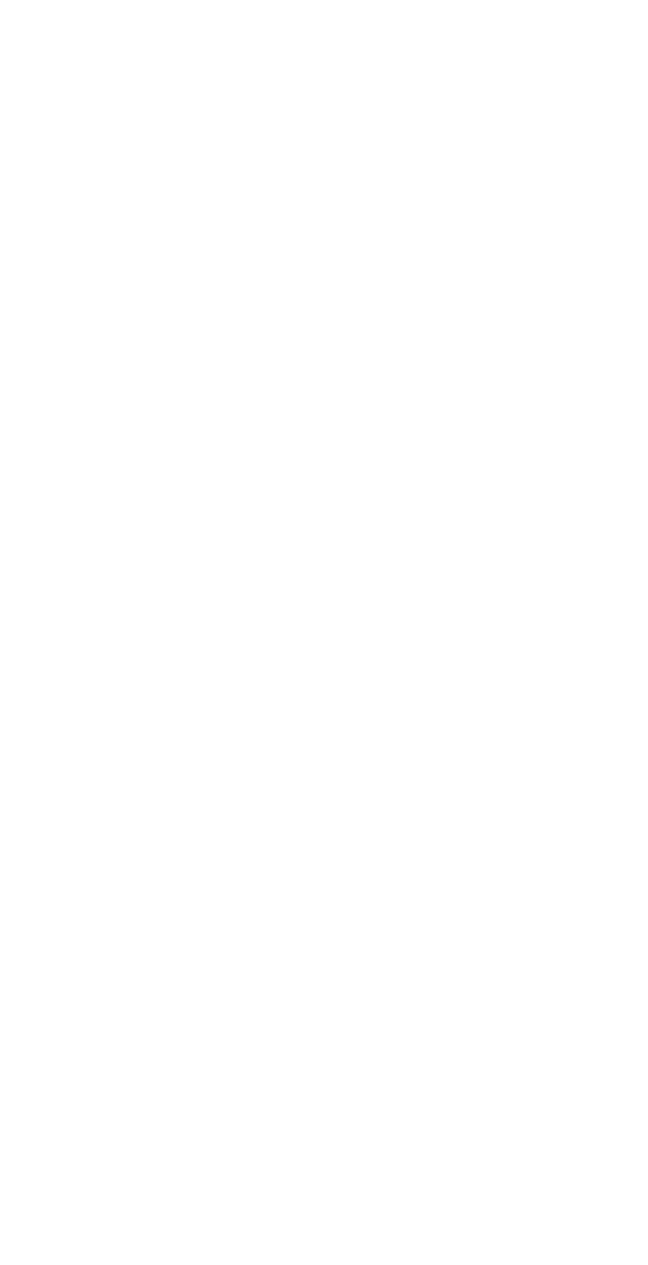
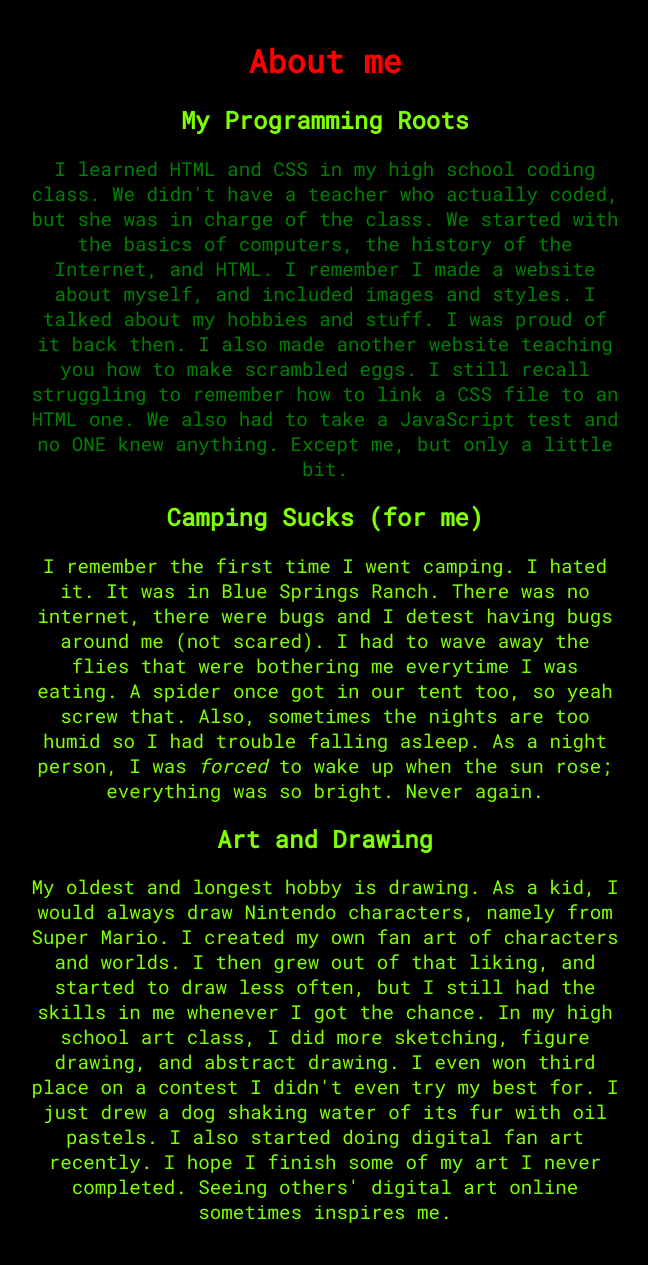
Before and after one commit to STLCC-CodeCamp-Aug-22/js-assignment-4-html-me-something-lingeringame, a website: page index.html in a window 1280 px wide. Shown: the top 1265 px of the page, without its empty margins (315-963 px from the left). Before the commit the page ends 800 px from the top, so only its background shows below. Drawn offline with Linux system fonts and the light colour scheme.

Commit message:
completed index.html, styles.css, and added images folder

```diff
--- a/index.html
+++ b/index.html
@@ -1,8 +1,48 @@
 <!DOCTYPE html>
 <html>
    <head>
+      <link rel="stylesheet" href="styles.css"/>
    </head>
    <body>
       <!-- Write your HTML in this file! -->
+      <header>
+         <h1 id="mainHeading">About me</h1>
+      </header>
+      <main>
+         <article>
+            <h2>My Programming Roots</h2>
+            <p id="testP" class="funParagraph">I learned  HTML and CSS in my high school coding class. We didn't have a teacher who
+               actually coded, but she was in charge of the class. We started with the basics of computers,
+               the history of the Internet, and HTML. I remember I made a website about myself, and included
+               images and styles. I talked about my hobbies and stuff. I was proud of it back then. I also made
+               another website teaching you how to make scrambled eggs. I still recall struggling to remember
+               how to link a CSS file to an HTML one. We also had to take a JavaScript test and no ONE knew anything.
+               Except me, but only a little bit.
+            </p>
+            <h2>Camping Sucks (for me)</h2>
+            <p class="otherP">I remember the first time I went camping. I hated it. It was in Blue Springs Ranch. There was
+               no internet, there were bugs and I detest having bugs around me (not scared). I had to wave away the
+               flies that were bothering me everytime I was eating. A spider once got in our tent too, so yeah screw
+               that. Also, sometimes the nights are too humid so I had trouble falling asleep. As a night person, I was
+               <em>forced</em> to wake up when the sun rose; everything was so bright. Never again.
+            </p>
+            <h2>Art and Drawing</h2>
+            <p class="otherP">
+               My oldest and longest hobby is drawing. As a kid, I would always draw Nintendo characters, namely
+               from Super Mario. I created my own fan art of characters and worlds. I then grew out of that liking,
+               and started to draw less often, but I still had the skills in me whenever I got the chance. In my high
+               school art class, I did more sketching, figure drawing, and abstract drawing. I even won third place on
+               a contest I didn't even try my best for. I just drew a dog shaking water of its fur with oil pastels. I
+               also started doing digital fan art recently. I hope I finish some of my art I never completed. Seeing others'
+               digital art online sometimes inspires me.
+            </p>
+            <img src="./images/ToukaFinal.png" atl="digital art of Touka from Tokyo Ghoul" width="500" height="500">
+               <figcaption>This is my first digital art. <cite>Touka from Tokyo Ghoul</cite></figcaption>
+         </article>
+      </main>
+
+   <footer><br>Copyright &#169; 2022 by Sergio Ochoa Jr.
+      <address>You can contact me at <a href="mailto:icaseecho@gmail.com">icaseecho@gmail.com</a>. I check my mail every day</address>
+   </footer>
    </body>
 </html>
--- a/styles.css
+++ b/styles.css
@@ -1 +1,42 @@
 /* Write your CSS here! */
+@import url('https://fonts.googleapis.com/css2?family=Roboto+Mono:wght@100;400&display=swap');
+
+* {
+    font-family: 'Roboto Mono', monospace;
+    background-color: rgb(0,0,0);
+    text-align: center;
+}
+
+body {
+    display: block;
+    margin: 8px;
+    padding: 10px;
+}
+p {
+    margin-left:26% ;
+    margin-right:26% ;
+    font-size: 1.2rem;
+}
+.otherP, h2, figcaption, footer {
+    color: chartreuse;
+}
+
+#mainHeading {
+    color:red;
+}
+
+.funParagraph {
+    color: green;
+}
+
+img {
+    margin-top: 2%;
+    margin-bottom: 2%;
+    transition-duration: 100ms;
+    transition-property: all;
+    transition-timing-function: linear;
+
+}
+img:hover {
+    transform: scale(1.05);
+}
```
Also changed, not shown: images/ToukaFinal.png (added).
